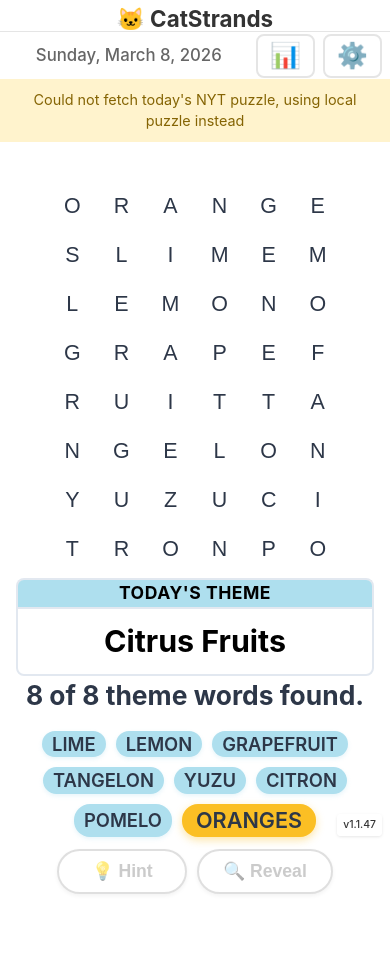
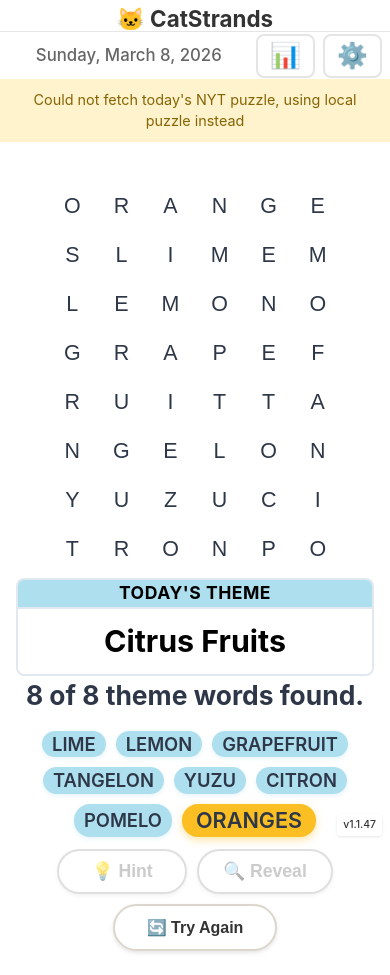
Before and after one commit to slmingol/catstrands, a React (Vite) app: page / in a window 390 px wide. Both pictures are taken after a click on the button "🔍 Reveal". Before the commit the page ends 918 px from the top, so only its background shows below. Built offline with nearby package versions, Linux system fonts and the light colour scheme; no server answers.

Commit message:
Move Try Again button below hint/reveal buttons with matching style

```diff
--- a/src/components/StrandsGame.css
+++ b/src/components/StrandsGame.css
@@ -694,9 +694,9 @@
   }
 
   .try-again-button {
-    margin-left: 0;
-    padding: 8px 16px;
-    font-size: 0.9rem;
+    padding: 10px 24px;
+    font-size: 1.1rem;
+    min-width: 130px;
   }
 
   .victory-banner-hidden {
@@ -708,23 +708,23 @@
   }
 
 .try-again-button {
-  background: #4caf50;
-  color: white;
-  border: none;
-  padding: 10px 24px;
-  border-radius: 24px;
+  background: white;
+  border: 2px solid #ddd6cc;
+  color: #333;
+  padding: 12px 32px;
+  border-radius: 30px;
   font-size: 1rem;
-  font-weight: 600;
+  font-weight: bold;
   cursor: pointer;
   transition: all 0.2s;
-  margin-left: 16px;
-  box-shadow: 0 2px 4px rgba(0,0,0,0.1);
+  box-shadow: 0 2px 4px rgba(0, 0, 0, 0.1);
 }
 
 .try-again-button:hover {
-  background: #45a049;
+  background: #f5f5f5;
+  border-color: #c5beb5;
   transform: translateY(-2px);
-  box-shadow: 0 4px 8px rgba(0,0,0,0.2);
+  box-shadow: 0 4px 8px rgba(0, 0, 0, 0.15);
 }
 
 .try-again-button:active {
--- a/src/components/StrandsGame.jsx
+++ b/src/components/StrandsGame.jsx
@@ -431,14 +431,7 @@ function StrandsGame({ puzzle, puzzleDate }) {
     <div className="strands-game">
 
       <div className={`victory-banner ${!(isGameWon && !puzzleRevealed) ? 'victory-banner-hidden' : ''}`}>
-        {isGameWon && !puzzleRevealed && (
-          <>
-            <span>🎉 Perfect! You found all words including the spangram!</span>
-            <button className="try-again-button" onClick={handleTryAgain}>
-              🔄 Try Again
-            </button>
-          </>
-        )}
+        {isGameWon && !puzzleRevealed && '🎉 Perfect! You found all words including the spangram!'}
       </div>
 
       <div className="game-content">
@@ -483,6 +476,14 @@ function StrandsGame({ puzzle, puzzleDate }) {
           >
             🔍 Reveal
           </button>
+          {isGameWon && (
+            <button
+              className="try-again-button"
+              onClick={handleTryAgain}
+            >
+              🔄 Try Again
+            </button>
+          )}
           <div className="hint-info">
             {hintProgress > 0 && earnedHints === 0 && (
               <div className="hint-progress">{hintProgress}/3 words towards hint</div>
```
